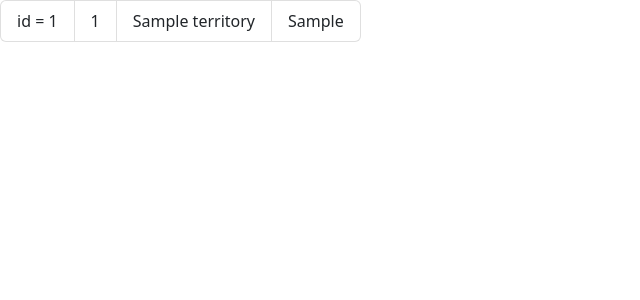
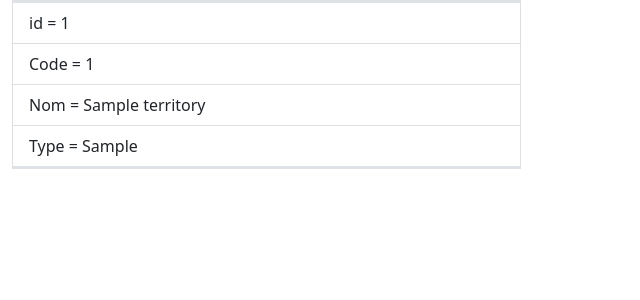
Before and after one commit to Meerwaan/Explain_Test, a Django app: page /display_electors/ in a window 1280 px wide. Shown: the top 300 px of the page, without its empty margins (0-640 px from the left). Run offline with Django 4.2, Linux system fonts and the light colour scheme; tables that the repository leaves empty hold one stand-in row (values such as "Sample post").

Commit message:
Update index.html

```diff
--- a/explain/templates/display_electors/index.html
+++ b/explain/templates/display_electors/index.html
@@ -18,21 +18,22 @@
 <body>
     <div>
         {% for territories in territories %}
-        <ul class="list-group list-group-horizontal-xl">
+        <ul class="col-5 list-group list-group-horizontal-xl">
+            <div class="container mb-5  ">
 
-            <li class="list-group-item">id = {{territories.id}}</li>
-            <li class="list-group-item">{{territories.code}}</li>
-            <li class="list-group-item">{{territories.name}}</li>
-            <li class="list-group-item">{{territories.kind}}</li>
+                <li class="list-group-item border-top border-3">id = {{territories.id}}</li>
+                <li class="list-group-item">Code = {{territories.code}}</li>
+                <li class="list-group-item">Nom = {{territories.name}}</li>
+                <li class="list-group-item border-bottom border-3">Type = {{territories.kind}}</li>
+            </div>
 
-
-          </ul>
-          {% endfor %}
+        </ul>
+        {% endfor %}
     </div>
 
 
 
-   <!-- <ul>
+    <!-- <ul>
         {% for territories in territories %}
         <div>
             <p>{{territories.id}} </p>
```
